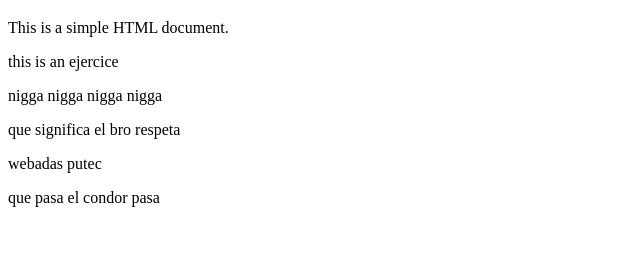
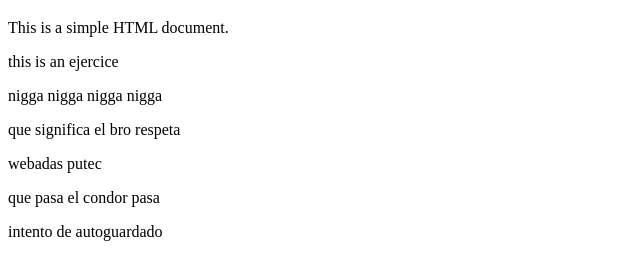
Before and after one commit to Pablodelosbackyardigans07/Practica, a plain HTML site: page index.html in a window 1280 px wide. Shown: the part 61-340 px from the top of the page, without its empty margins (0-640 px from the left). Drawn offline with Linux system fonts and the light colour scheme.

Commit message:
update 1.2

```diff
--- a/index.html
+++ b/index.html
@@ -14,5 +14,6 @@
 <p>que significa el bro respeta</p>
 <p>webadas putec</p>
 <p>que pasa el condor pasa</p>
+<p>intento de autoguardado</p>
 </body>
 </html>
```
